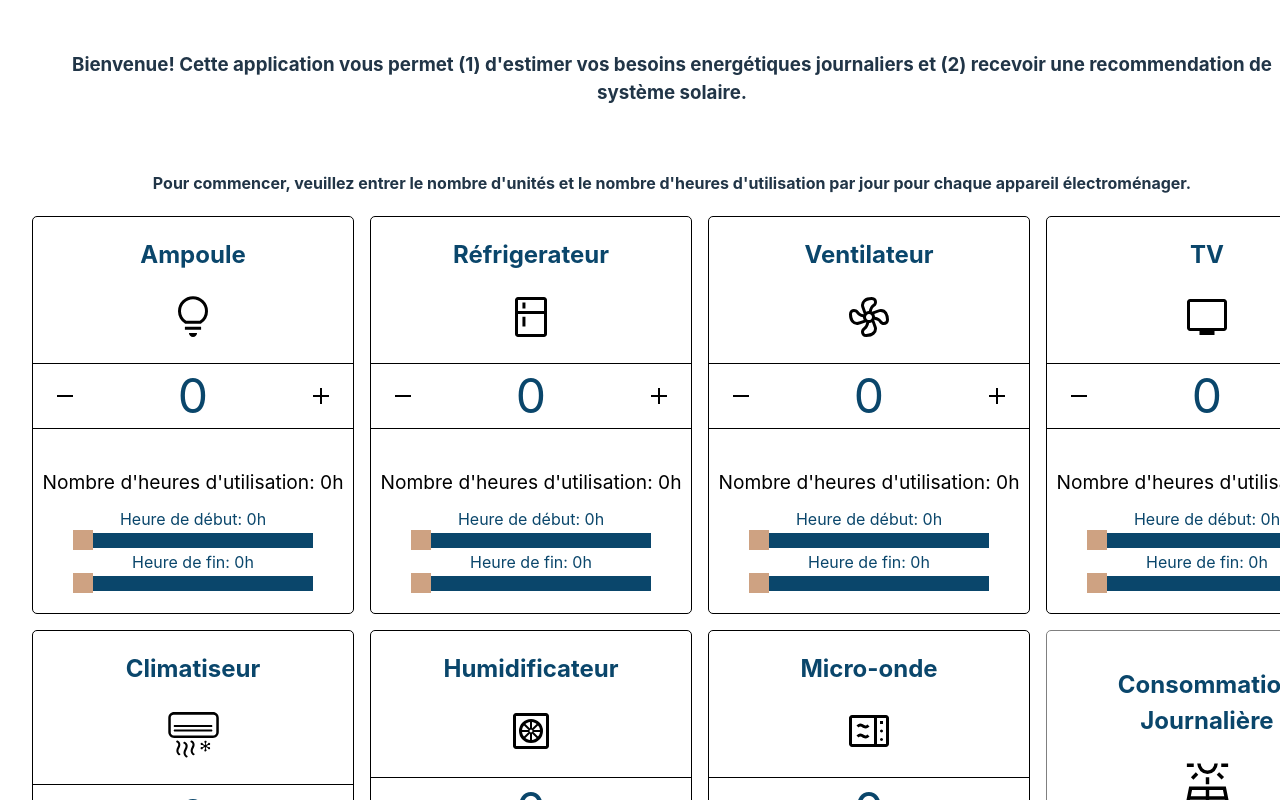
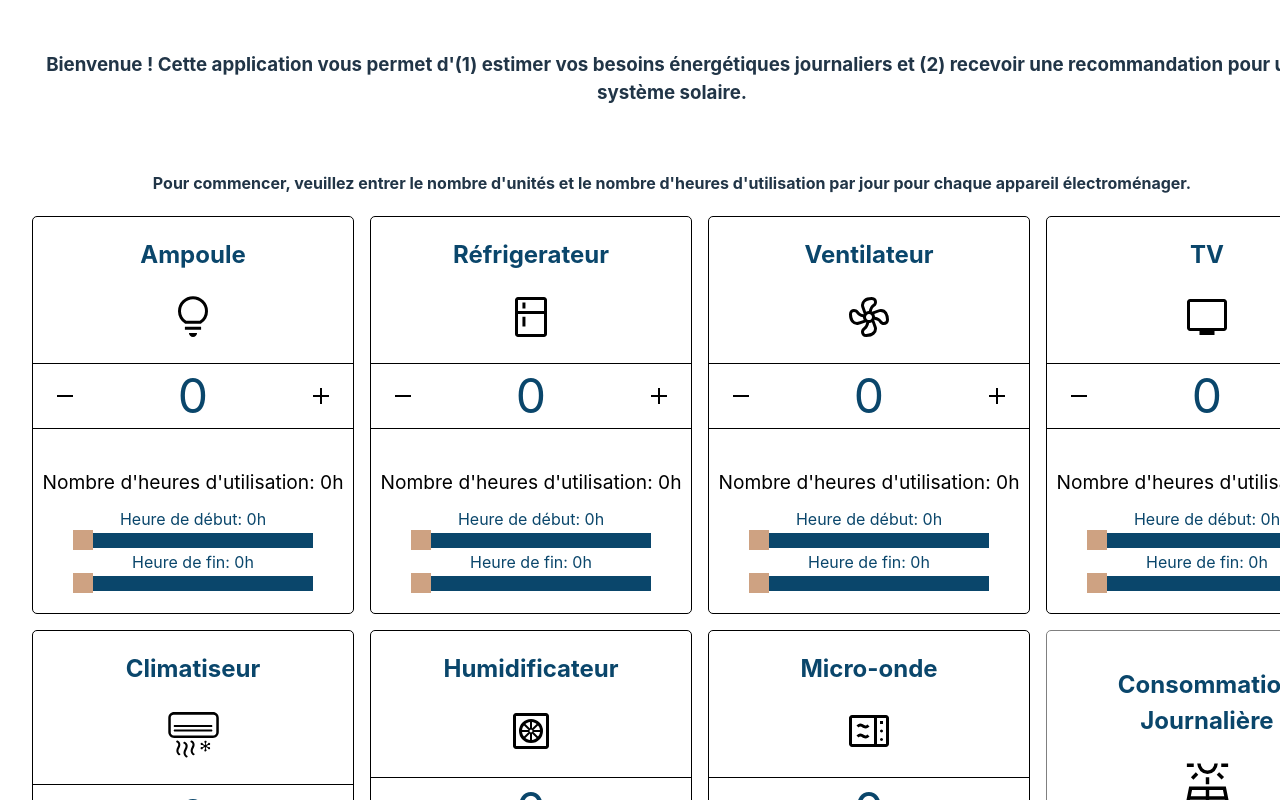
Before and after one commit to makhansacko/home-energy-estimator, a Svelte app: page / in a window 1280 px wide. Shown: the top 800 px of the page. Built offline with nearby package versions, Linux system fonts and the light colour scheme.

Commit message:
minor text modifs

```diff
--- a/src/App.svelte
+++ b/src/App.svelte
@@ -17,7 +17,7 @@
   <button on:click={scrollToMainView}>Calculer</button>
 </div> -->
 <main id="main-view">
-  <h3>Bienvenue! Cette application vous permet (1) d'estimer vos besoins energétiques journaliers et (2) recevoir une recommendation de système solaire.</h3>
+  <h3>Bienvenue ! Cette application vous permet d'(1) estimer vos besoins énergétiques journaliers et (2) recevoir une recommandation pour un système solaire.</h3>
     <br> <h4>Pour commencer, veuillez entrer le nombre d'unités et le nombre d'heures d'utilisation par jour pour chaque appareil électroménager.</h4>
   <!--
   <div class="sidebar">
--- a/src/components/Modal.svelte
+++ b/src/components/Modal.svelte
@@ -14,7 +14,6 @@
         <!-- svelte-ignore a11y-click-events-have-key-events -->
         <!-- svelte-ignore a11y-no-static-element-interactions -->
         <div class="modal-content" on:click|stopPropagation>
-            <button class="close-button" on:click={handleClose}>x</button>
             <slot></slot>
         </div>
     </div>
```
